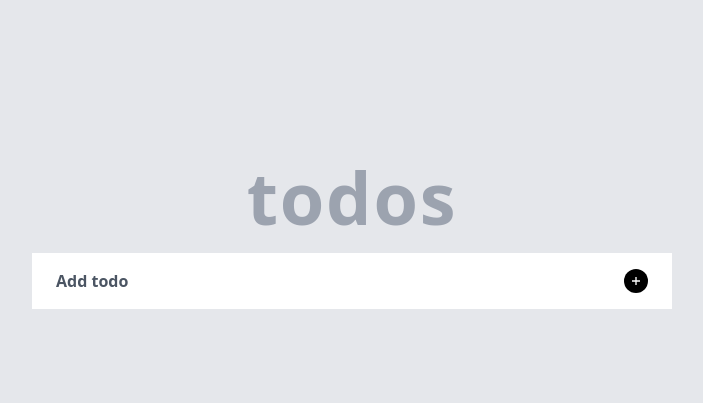
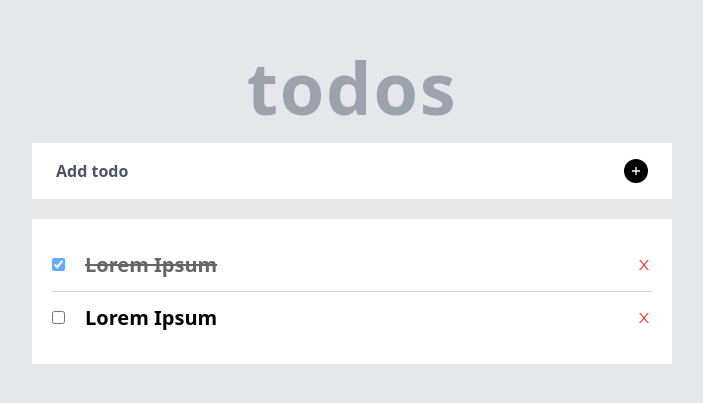
Before and after one commit to jacob-js/react-todo-app, a React (Vite) app: page / in a window 1280 px wide. Shown: the part 193-596 px from the top of the page, without its empty margins (288-991 px from the left). Built offline with nearby package versions, Linux system fonts and the light colour scheme.

Commit message:
feat: create todoItem component

```diff
--- a/src/App.jsx
+++ b/src/App.jsx
@@ -2,6 +2,7 @@ import { useState } from 'react'
 import AddTodo from './components/AddTodo'
 import Title from './components/Title'
 import TodoInput from './components/TodoInput'
+import TodosList from './components/TodosList'
 import Wrapper from './components/Wrapper'
 
 function App() {
@@ -12,8 +13,10 @@ function App() {
       <Wrapper>
         <Title />
         <div className="my-5 relative">
-          {showInput ? <TodoInput setShowInput={setShowInput} />: <AddTodo setShowInput={setShowInput} />}
+          <AddTodo setShowInput={setShowInput} showInput={showInput} />
+          {showInput && <TodoInput setShowInput={setShowInput} />}
         </div>
+        <TodosList />
       </Wrapper>
     </div>
   )
--- a/src/components/AddTodo.jsx
+++ b/src/components/AddTodo.jsx
@@ -1,9 +1,9 @@
 import React from 'react'
 import { GoPlus } from 'react-icons/go'
 
-function AddTodo({setShowInput}) {
+function AddTodo({setShowInput, showInput}) {
   return (
-    <div onClick={setShowInput} className='w-full bg-white absolute py-4 px-6 text-gray-600 flex justify-between cursor-pointer'>
+    <div onClick={setShowInput} className={`w-full bg-white py-4 px-6 text-gray-600 flex justify-between cursor-pointer ${showInput ? 'invisible': ''}`}>
         <div className="font-semibold">Add todo</div>
         <div className="bg-black text-white w-6 h-6 flex items-center justify-center p-2 rounded-2xl">
             <GoPlus />
--- a/src/components/TodoInput.jsx
+++ b/src/components/TodoInput.jsx
@@ -2,7 +2,7 @@ import React from 'react'
 
 function TodoInput({setShowInput}) {
   return (
-    <div className="w-full absolute">
+    <div className="w-full absolute inset-0">
       <input type="text" placeholder='Type in something...' className="w-full bg-white py-4 px-6 outline-0 text-gray-600 font-semibold animate-grow" autoFocus onBlur={() =>setShowInput(false)} />
     </div>
   )
--- /dev/null
+++ b/src/components/TodoItem.jsx
@@ -0,0 +1,18 @@
+import React from 'react'
+import { AiOutlineClose } from 'react-icons/ai';
+
+function TodoItem({title, done}) {
+  return (
+    <div className='flex items-center justify-between border-b border-gray-300 last:border-0 py-3'>
+        <div className={`flex gap-5 items-center cursor-pointer ${done ? 'line-through opacity-60': ''}`}>
+            <input type="checkbox" name="" id="" checked={done} />
+            <div className={`font-semibold text-xl`}>{title}</div>
+        </div>
+        <div className="justify-self-end cursor-pointer text-red-500">
+            <AiOutlineClose />
+        </div>
+    </div>
+  )
+}
+
+export default TodoItem
--- /dev/null
+++ b/src/components/TodosList.jsx
@@ -0,0 +1,18 @@
+import React from 'react'
+import TodoItem from './TodoItem'
+
+function TodosList() {
+    const todos = [
+        {title: "Lorem Ipsum", done: true},
+        {title: "Lorem Ipsum", done: false}
+    ]
+  return (
+    <div className='bg-white p-5 flex flex-col'>
+        {todos.map((todo, index) =>(
+            <TodoItem {...todo} key={index} />
+        ))}
+    </div>
+  )
+}
+
+export default TodosList
```
